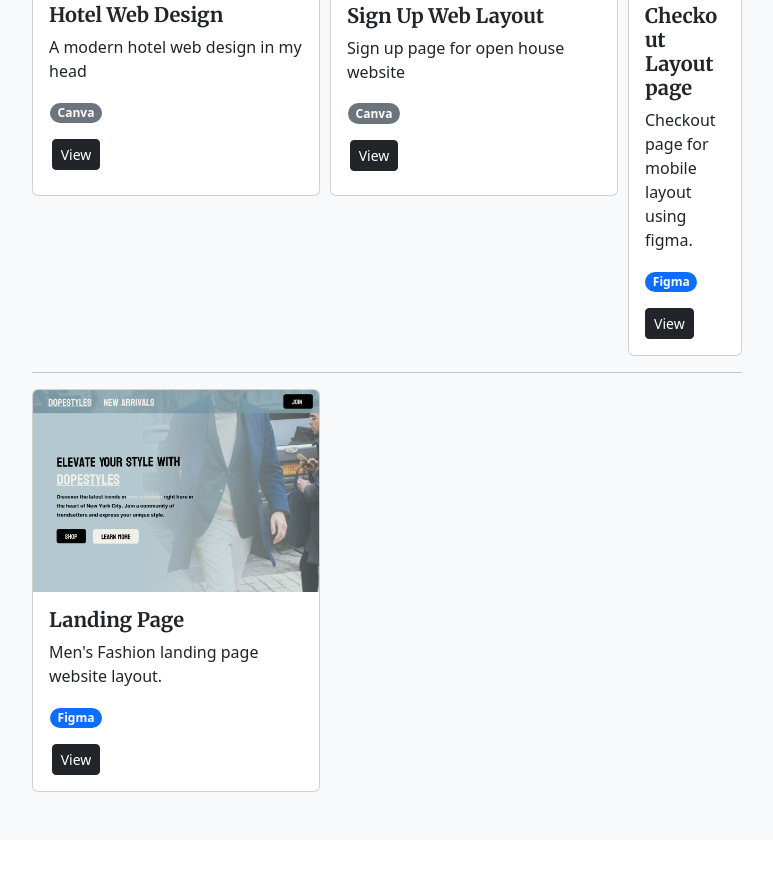
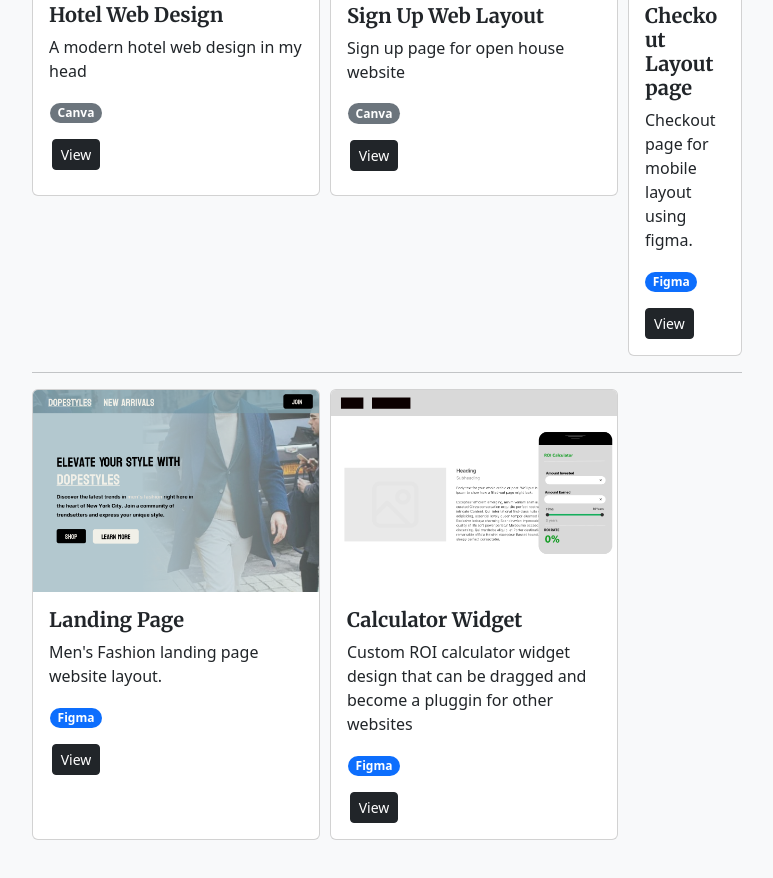
Before and after one commit to IanEyan41/2024-portfolio, a plain HTML site: page design.html in a window 1280 px wide. Shown: the part 380-1258 px from the top of the page, without its empty margins (253-1026 px from the left). Drawn offline with nearby package versions, Linux system fonts and the light colour scheme.

Commit message:
Add files via upload

```diff
--- a/design.html
+++ b/design.html
@@ -209,8 +209,38 @@
                 >
               </div>
             </div>
+
+          <!--Card5-->
+          <div class="card" style="width: 18rem">
+              <a href="./Image_design/calculator.png">
+                <img
+                  src="./Image_design/calculator.png"
+                  class="card-img-top"
+                  alt="calculator widget"
+                />
+              </a>
+              <div class="card-body">
+
+                <h5 class="card-title merriweather-bold text-start">
+                  Calculator Widget
+                </h5>
+                <p class="card-text text-start">
+                  Custom ROI calculator widget design that can be dragged and become a pluggin for other websites
+                </p>
+                <span class="badge rounded-pill text-bg-primary start"
+                  >Figma</span
+                >
+
+                <a
+                  href="https://www.figma.com/proto/HfAFhPv9GYEcO4LZPYjhu0/Daily-Ui-Challenge?node-id=13-36&p=f&t=vClYKJo9fSifkoN7-1&scaling=min-zoom&content-scaling=fixed&page-id=13%3A35"
+                  class="btn btn-dark btn-sm start mt-3"
+                >
+                  View</a
+                >
+              </div>
+            </div>
           </div>
-          <!--Card5-->
+          <!--Card6-->
         </div>
       </div>
     </section>
```
Also changed, not shown: Image_design/calculator.png (added), 1 other file.
